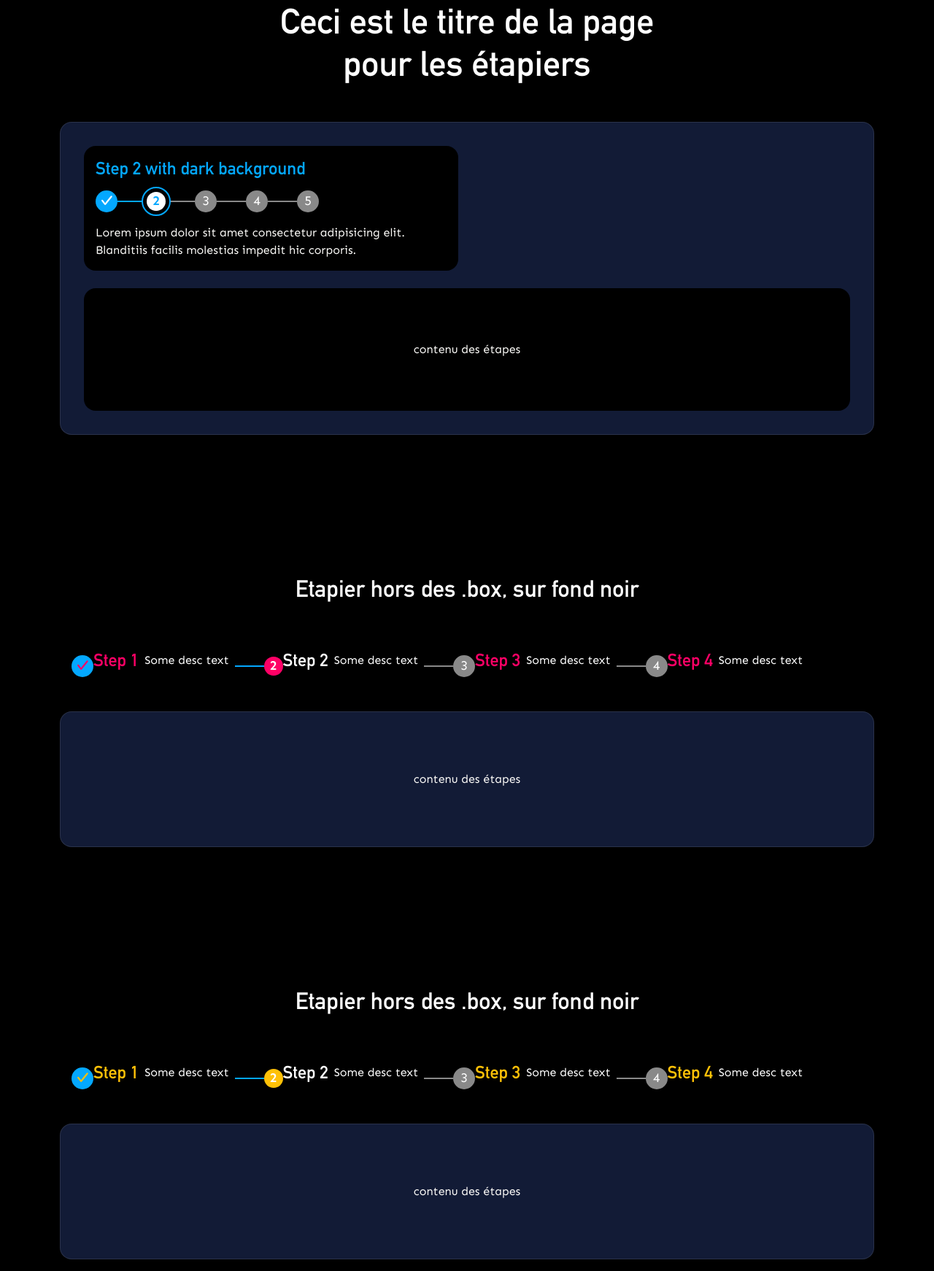
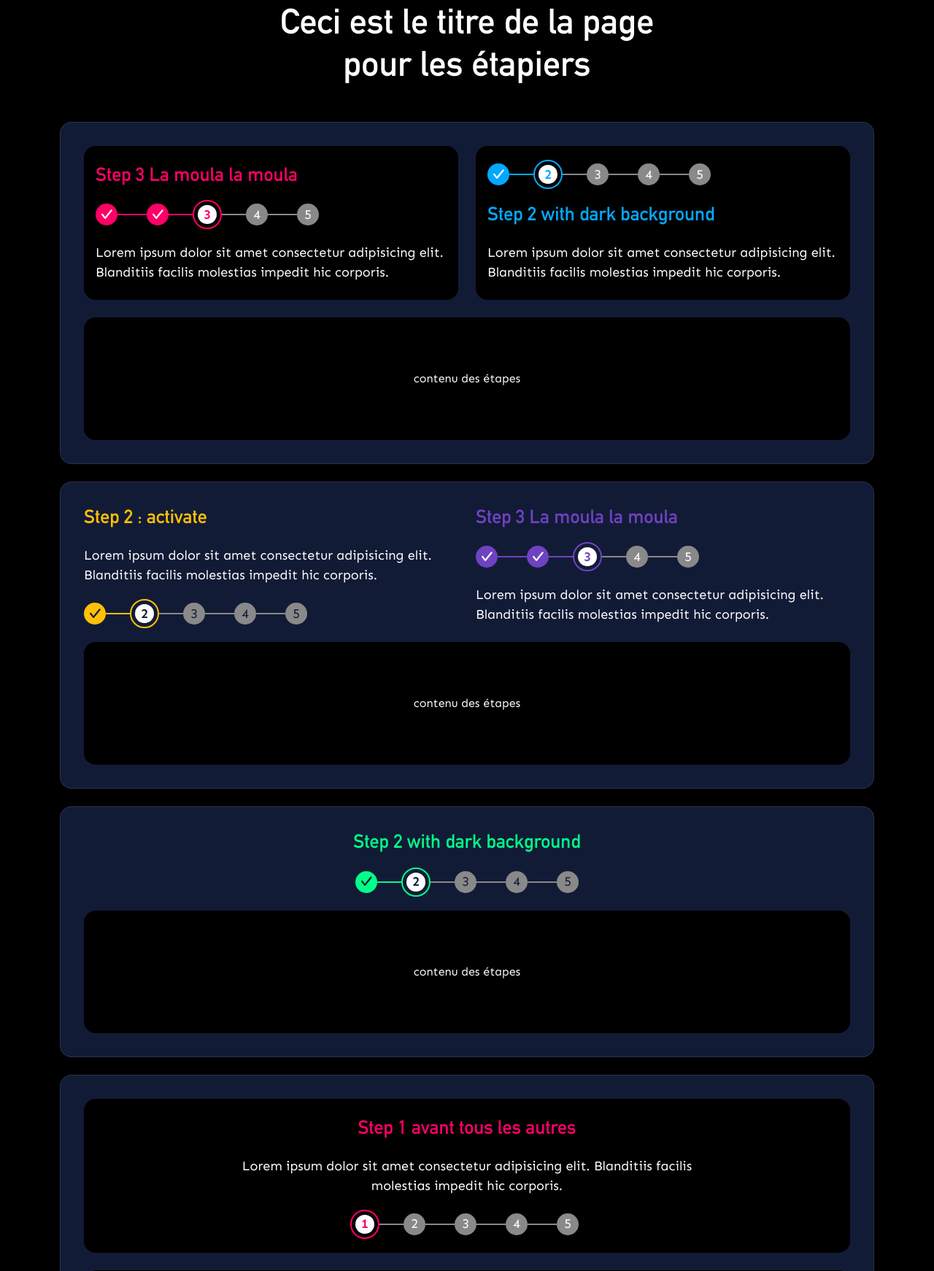
Before and after one commit to ampIntegrator/uptonew, a PHP site: page /etapier.php in a window 1280 px wide. Shown: the part 154-1896 px from the top of the page at 73% size. Run offline with PHP 8.4, Linux system fonts and the light colour scheme.

Commit message:
etapier good

```diff
--- a/assets/css/scss/myScss/_stepper.scss
+++ b/assets/css/scss/myScss/_stepper.scss
@@ -1,29 +1,59 @@
-:root {
-    --circle-size: 36px;
-    --spacing: clamp(0.25rem, 2vw, 0.5rem);
+.stepper {
+    border-radius: $border-radius-lg;
+    padding: 24px 16px;
+    display: block;
+    background-color: $black;
+
+    &.transparent{
+        display: block;
+        padding: 0;
+        background-color: transparent;
+        width: 100%;
+        .olStepper{
+            .stepperItem{
+                &.active{
+                    span{
+                        background-color: $dark !important;
+
+                    }
+                }
+            }
+        }
     }
 
+    &.center{
 
+        .stepperTitle{
+            text-align: center;
+        }
+        .olStepper{
+            justify-content: center;
+        }
+        .stepperDesc{
+            max-width: 640px;
+            margin-left: auto !important;
+            margin-right: auto !important;
+            text-align: center;
+        }
+    }
 
-
-.stepper {
-    border-radius: $border-radius-lg;
-    padding: 16px;
-    display: inline-block;
-    background-color: $black;
+    > * {
+        margin: 0;
+        &:nth-child(n+2){
+            margin-top: 24px !important;
+        }
+    }
 
     .stepperTitle {
         font-weight: 600;
-        font-size: 24px;
-        margin-bottom: 16px;
-        color: $primary;
+        font-size: 26px;
+        color: $white;
     }
 
     .stepperDesc {
+        font-size: 18px;
+        margin-bottom: 0;
         color: $white;
-        font-size: clamp(0.85rem, 2vw, 1rem);
-        padding-left: var(--spacing);
-        padding-right: var(--spacing);
     }
 
     .olStepper {
@@ -36,160 +66,133 @@
             display: flex;
             align-items: center;
             justify-content: start;
+
             &:before {
-            // Styles communs
                 display: flex;
                 align-items: center;
                 justify-content: center;
                 width: 30px;
                 height: 30px;
                 border-radius: 50%;
-            background-color: $primary;
-            color: $white;
-            margin: 0 auto ;
+                background-color: $white;
+                color: $dark;
+                margin: 0 auto;
                 font-weight: 600;
                 font-size: 18px;
-
-            // PAR DÉFAUT = icône (pour les items AVANT .active)
                 content: "\ea05";
                 font-family: Nucleo;
             }
-        &:not(:last-child){
-            &:after{
+
+            &:not(:last-child) {
+                &:after {
                     display: block;
                     content: "";
                     height: 2px;
                     min-width: 40px;
-                background-color: $primary;
+                    background-color: $white;
+                }
             }
 
-        }
-        span{
+            span {
                 display: none;
             }
 
-        // RESET pour .active et ceux APRÈS : ils reprennent le compteur
             &.active:before,
             &.active ~ .stepperItem:before {
                 content: counter(stepper-counter);
                 font-family: $font-family-base;
-
             }
 
-        // Style pour .active
-        &.active{
+            &.active {
                 &:before {
-                color: $primary;
+                    color: $dark;
                     position: relative;
                     z-index: 1;
                     width: 26px;
                     height: 26px;
                     background-color: $white;
                 }
+
                 position: relative;
-            span{
+
+                span {
                     position: absolute;
                     z-index: 0;
                     display: block;
                     width: 40px;
                     height: 40px;
                     border-radius: 50%;
-                border: 2px solid $primary;
+                    border: 2px solid $white;
                     background-color: $black;
                     left: -7px;
                 }
-                        &:after{
+
+                &:after {
                     background-color: $disabledColor !important;
                 }
             }
 
-        // Style pour APRÈS .active
-        &.active ~ .stepperItem{
+            &.active ~ .stepperItem {
                 &:before {
                     background-color: $disabledColor;
-                color: white;
+                    color: $white;
                     font-weight: 400 !important;
                 }
-            &:after{
+
+                &:after {
                     background-color: $disabledColor !important;
                 }
             }
         }
     }
 
-    &.vertical {
-        .olStepper {
-            display: block;
+    // Boucle des variantes de couleur
+    @each $name, $color in $theme-colors {
+        &.color#{$name} {
+
+            .stepperTitle {
+                color: $color;
+            }
 
             .stepperItem {
-                display: block;
-                position: relative;
-                padding-left: 62px;
-                text-align: left;
+                &:before {
+                    background-color: $color;
+                    color: $white;
+                }
 
-                &:not(:last-child) {
-                    margin-bottom: 40px;
-
-                    // Barre verticale
                 &:after {
-                        content: "";
-                        position: absolute;
-                        left: calc(var(--circle-size) / 2 - 1px);
-                        top: calc(var(--circle-size) + 4px); // Marge de 4px en haut
-                        width: 2px;
-                        height: calc(100% - 12px); // Réduit de 8px (4px haut + 4px bas)
-                        background-color: $white;
-                        order: 0;
+                    background-color: $color !important;
                 }
             }
 
+            .stepperItem.active {
                 &:before {
-                    position: absolute;
-                    top: 0;
-                    left: 0;
-
+                    background-color: $white;
+                    color: $color !important;
                 }
 
-                .stepperTitle {
-                    padding-top: 6px;
+                span {
+                    border-color: $color;
                 }
 
-                .stepperDesc {
-                    padding: 0;
+                &:after {
+                    background-color: $disabledColor !important;
                 }
             }
         }
     }
-
-    // Boucle pour générer toutes les variantes
-    @each $name, $color in $theme-colors {
-        &.color#{$name} {
-            .stepperItem {
-                &:before {
-                    color: $color; // Couleur du texte
+    // Exception pour Success et Warning : texte en dark
+    &.colorOrange,
+    &.colorSuccess,
+    &.colorWarning {
+        // Items validés (avant .active) : icône/texte en dark
+        .stepperItem:before {
+            color: $dark !important;
         }
 
-                .stepperTitle {
-                    color: $color;
-
-                }
-
-                &.active {
-                    &:before {
-                        background-color: $color;
-                        color: $white !important
-                    }
-
-                    .stepperDesc {
-                        color: $white
-                    }
-
-                    .stepperTitle {
-                        color: $white;
+        // Item actif : texte en dark (au lieu de la couleur)
+        .stepperItem.active:before {
+            color: $dark !important;
         }
     }
 }
-        }
-    }
-
-}
--- a/etapier.php
+++ b/etapier.php
@@ -13,15 +13,42 @@
         <h1 class="text-center">Ceci est le titre de la page <br> pour les étapiers</h1>
     </div>
 
-    <section id="section01" class="container pb-5 mt-5">
+    <section id="section01" >
+        <div class="container pb-5 mt-5">
             <div class="row g-4">
+
                 <div class="col-12">
                     <div class="box">
                         <div class="row g-4">
                             <div class="col-6">
-                            <div class="stepper">
-                                <h3 class="stepperTitle text-primary">Step 2 with dark background</h3>
-                                <ol class="olStepper p-0 my-3">
+                                <div class="stepper colorDanger">
+                                    <h3 class="stepperTitle">Step 3 La moula la moula</h3>
+                                    <ol class="olStepper colorDanger p-0">
+                                        <li class="stepperItem">
+                                            <span></span>
+                                        </li>
+                                        <li class="stepperItem">
+                                            <span></span>
+                                        </li>
+                                        <li class="stepperItem active">
+                                            <span></span>
+
+                                        </li>
+                                        <li class="stepperItem">
+                                            <span></span>
+
+                                        </li>
+                                        <li class="stepperItem">
+                                            <span></span>
+
+                                        </li>
+                                    </ol>
+                                    <p class="stepperDesc">Lorem ipsum dolor sit amet consectetur adipisicing elit. Blanditiis facilis molestias impedit hic corporis.</p>
+                                </div>
+                            </div>
+                            <div class="col-6">
+                                <div class="stepper colorPrimary">
+                                    <ol class="olStepper p-0">
                                         <li class="stepperItem">
                                             <span></span>
                                         </li>
@@ -41,7 +68,77 @@
 
                                         </li>
                                     </ol>
-                                <p class="mb-0">Lorem ipsum dolor sit amet consectetur adipisicing elit. Blanditiis facilis molestias impedit hic corporis.</p>
+                                    <h3 class="stepperTitle">Step 2 with dark background</h3>
+                                    <p class="stepperDesc">Lorem ipsum dolor sit amet consectetur adipisicing elit. Blanditiis facilis molestias impedit hic corporis.</p>
+                                </div>
+                            </div>
+
+                            <div class="col-12">
+                                <div class="infraBox">
+                                    <div class="">
+                                        <div class="text-center my-5">
+                                            contenu des étapes
+                                        </div>
+                                    </div>
+                                </div>
+                            </div>
+                        </div>
+                    </div>
+                </div>
+
+                <div class="col-12">
+                    <div class="box">
+                        <div class="row g-4">
+                                <div class="col-6">
+                                    <div class="stepper transparent colorOrange">
+                                        <h3 class="stepperTitle">Step 2 : activate</h3>
+                                        <p class="stepperDesc">Lorem ipsum dolor sit amet consectetur adipisicing elit. Blanditiis facilis molestias impedit hic corporis.</p>
+                                        <ol class="olStepper colorDanger p-0">
+                                            <li class="stepperItem">
+                                                <span></span>
+                                            </li>
+                                            <li class="stepperItem active">
+                                                <span></span>
+                                            </li>
+                                            <li class="stepperItem">
+                                                <span></span>
+
+                                            </li>
+                                            <li class="stepperItem">
+                                                <span></span>
+
+                                            </li>
+                                            <li class="stepperItem">
+                                                <span></span>
+
+                                            </li>
+                                        </ol>
+                                    </div>
+                                </div>
+                                <div class="col-6">
+                                    <div class="stepper transparent colorPurple">
+                                        <h3 class="stepperTitle">Step 3 La moula la moula</h3>
+                                        <ol class="olStepper colorDanger p-0">
+                                            <li class="stepperItem">
+                                                <span></span>
+                                            </li>
+                                            <li class="stepperItem">
+                                                <span></span>
+                                            </li>
+                                            <li class="stepperItem active">
+                                                <span></span>
+
+                                            </li>
+                                            <li class="stepperItem">
+                                                <span></span>
+
+                                            </li>
+                                            <li class="stepperItem">
+                                                <span></span>
+
+                                            </li>
+                                        </ol>
+                                        <p class="stepperDesc">Lorem ipsum dolor sit amet consectetur adipisicing elit. Blanditiis facilis molestias impedit hic corporis.</p>
                                     </div>
                                 </div>
                                 <div class="col-12">
@@ -56,133 +153,37 @@
                         </div>
                     </div>
                 </div>
-        </div>
 
-    </section>
-
-    <div class="py-5">
-    </div>
-
-    <section id="section02" class="container pb-5 mt-5">
+                <div class="col-12">
+                    <div class="box">
                         <div class="row g-4">
                                 <div class="col-12">
-                <h2 class="text-white fw-semibold text-center mb-5">Etapier hors des .box, sur fond noir</h2>
-                                            <div class="stepper colorDanger">
-                                <ol class="olStepper p-0 m-0">
+                                    <div class="stepper transparent center colorSuccess">
+                                        <h3 class="stepperTitle">Step 2 with dark background</h3>
+                                        <ol class="olStepper colorDanger p-0">
                                             <li class="stepperItem">
-                                        <h3 class="stepperTitle">Step 1</h3>
-                                        <p class="stepperDesc">Some desc text</p>
+                                                <span></span>
                                             </li>
                                             <li class="stepperItem active">
-                                        <h3 class="stepperTitle">Step 2</h3>
-                                        <p class="stepperDesc">Some desc text</p>
+                                                <span></span>
                                             </li>
                                             <li class="stepperItem">
-                                        <h3 class="stepperTitle">Step 3</h3>
-                                        <p class="stepperDesc">Some desc text</p>
+                                                <span></span>
+
                                             </li>
                                             <li class="stepperItem">
-                                        <h3 class="stepperTitle">Step 4</h3>
-                                        <p class="stepperDesc">Some desc text</p>
+                                                <span></span>
+
+                                            </li>
+                                            <li class="stepperItem">
+                                                <span></span>
+
                                             </li>
                                         </ol>
                                     </div>
                                 </div>
                                 <div class="col-12">
-                <div class="box">
-                    <div class="row g-4">
-                        <div class="col-12">
-                            <div class="text-center my-5">
-                                contenu des étapes
-                            </div>
-
-                        </div>
-                    </div>
-                </div>
-            </div>
-        </div>
-
-    </section>
-
-    <div class="py-5">
-    </div>
-
-    <section id="section03" class="container pb-5 mt-5">
-        <div class="row g-4">
-            <div class="col-12">
-                <h2 class="text-white fw-semibold text-center mb-5">Etapier hors des .box, sur fond noir</h2>
-                                            <div class="stepper colorOrange">
-                                <ol class="olStepper p-0 m-0">
-                                    <li class="stepperItem">
-                                        <h3 class="stepperTitle">Step 1</h3>
-                                        <p class="stepperDesc">Some desc text</p>
-                                    </li>
-                                    <li class="stepperItem active">
-                                        <h3 class="stepperTitle">Step 2</h3>
-                                        <p class="stepperDesc">Some desc text</p>
-                                    </li>
-                                    <li class="stepperItem">
-                                        <h3 class="stepperTitle">Step 3</h3>
-                                        <p class="stepperDesc">Some desc text</p>
-                                    </li>
-                                    <li class="stepperItem">
-                                        <h3 class="stepperTitle">Step 4</h3>
-                                        <p class="stepperDesc">Some desc text</p>
-                                    </li>
-                                </ol>
-                            </div>
-            </div>
-            <div class="col-12">
-                <div class="box">
-                    <div class="row g-4">
-                        <div class="col-12">
-                            <div class="text-center my-5">
-                                contenu des étapes
-                            </div>
-
-                        </div>
-                    </div>
-                </div>
-            </div>
-        </div>
-
-    </section>
-
-    <div class="py-5"></div>
-
-    <section id="section04" class="container pb-5 mt-5">
-        <div class="row g-4">
-            <div class="col-12">
-                <div class="box">
-                    <div class="row g-4">
-                        <div class="col-4">
-                            <div class="stepper vertical colorPrimary">
-                                <ol class="olStepper p-0 m-0">
-                                    <li class="stepperItem">
-                                        <h3 class="stepperTitle">Step 1</h3>
-                                        <p class="stepperDesc">Some desc text</p>
-                                    </li>
-                                    <li class="stepperItem active">
-                                        <h3 class="stepperTitle">Step 2</h3>
-                                        <p class="stepperDesc">Some desc text</p>
-                                    </li>
-                                    <li class="stepperItem">
-                                        <h3 class="stepperTitle">Step 3</h3>
-                                        <p class="stepperDesc">Some desc text</p>
-                                    </li>
-                                    <li class="stepperItem">
-                                        <h3 class="stepperTitle">Step 4</h3>
-                                        <p class="stepperDesc">Some desc text</p>
-                                    </li>
-                                    <li class="stepperItem">
-                                        <h3 class="stepperTitle">Step 5</h3>
-                                        <p class="stepperDesc">Some desc text</p>
-                                    </li>
-                                </ol>
-                            </div>
-                        </div>
-                        <div class="col-8">
-                            <div class="infraBox h-100">
+                                    <div class="infraBox">
                                         <div class="">
                                             <div class="text-center my-5">
                                                 contenu des étapes
@@ -193,9 +194,53 @@
                         </div>
                     </div>
                 </div>
+
+                <div class="col-12">
+                    <div class="box">
+                        <div class="row g-4">
+                                <div class="col-12">
+                                    <div class="stepper center colorDanger">
+                                        <h3 class="stepperTitle">Step 1 avant tous les autres</h3>
+                                        <p class="stepperDesc">Lorem ipsum dolor sit amet consectetur adipisicing elit. Blanditiis facilis molestias impedit hic corporis.</p>
+                                        <ol class="olStepper colorDanger p-0">
+                                            <li class="stepperItem active">
+                                                <span></span>
+                                            </li>
+                                            <li class="stepperItem">
+                                                <span></span>
+                                            </li>
+                                            <li class="stepperItem">
+                                                <span></span>
+
+                                            </li>
+                                            <li class="stepperItem">
+                                                <span></span>
+
+                                            </li>
+                                            <li class="stepperItem">
+                                                <span></span>
+
+                                            </li>
+                                        </ol>
+                                    </div>
+                                </div>
+                                <div class="col-12">
+                                    <div class="infraBox">
+                                        <div class="">
+                                            <div class="text-center my-5">
+                                                contenu des étapes
+                                            </div>
+                                        </div>
+                                    </div>
+                                </div>
+                        </div>
+                    </div>
                 </div>
 
+            </div>
+        </div>
     </section>
+
 
 </body>
 
```
Also changed, not shown: assets/css/main.css, 2 other files. Lines whose indentation alone changed are shown as unchanged.
